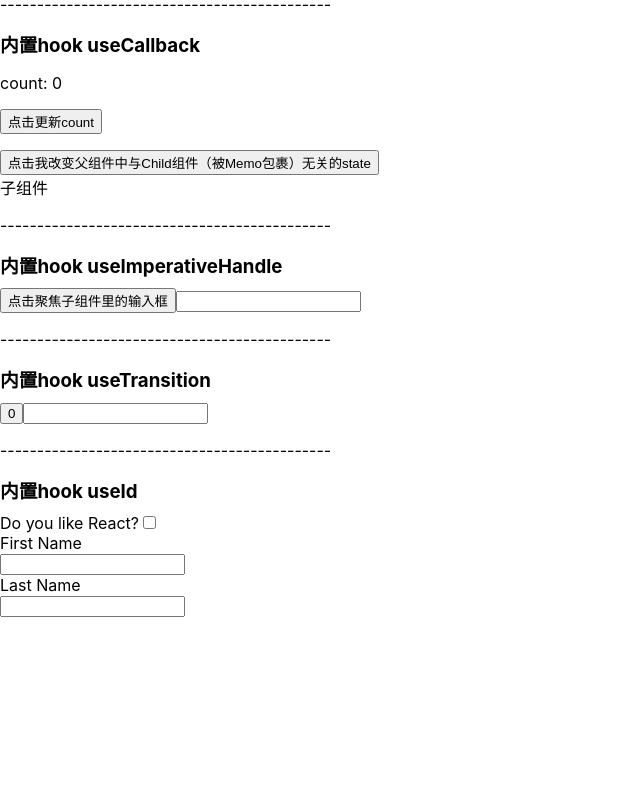
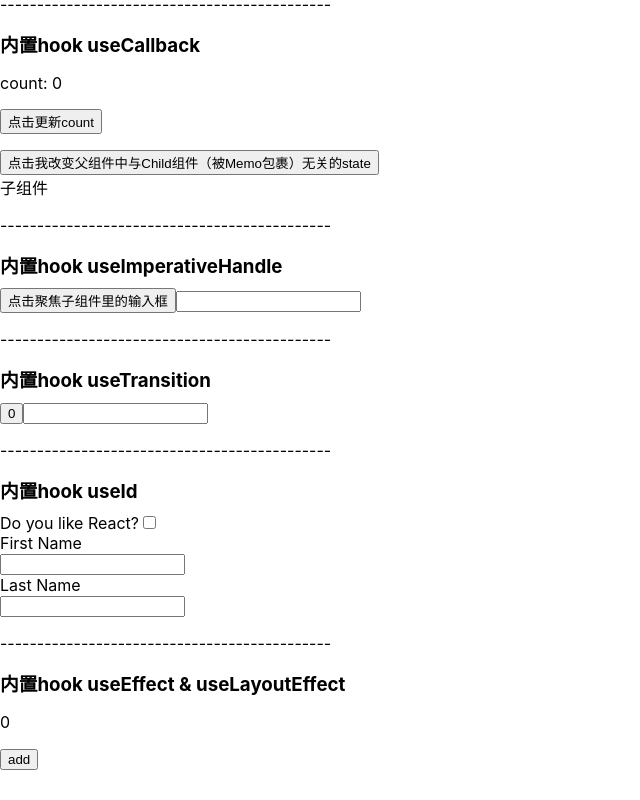
Before and after one commit to aniviaH/study-react, a React (Create React App) app: page / in a window 1280 px wide. Shown: the part 1170-1970 px from the top of the page, without its empty margins (0-640 px from the left). Before the commit the page ends 1817 px from the top, so only its background shows below. Built offline with nearby package versions, Linux system fonts and the light colour scheme.

Commit message:
feat: useEffect

```diff
--- /dev/null
+++ b/src/hooks/useEffect.js
@@ -0,0 +1,37 @@
+import { useState, useEffect, useLayoutEffect } from "react";
+
+export function ExampleUseEffect () {
+  const [count, setCount] = useState(0)
+
+  function handleCountChange () {
+    setCount(c => c + 1)
+  }
+
+  // 使用 useEffect 完成副作用操作。赋值给 useEffect 的函数会在组件渲染到屏幕之后执行。
+  useEffect(() => {
+    console.log('订阅---count----', count)
+    console.log('订阅---document count---', document.getElementById('count').innerText);
+    return () => {
+      // 通常，组件卸载时需要清除 effect 创建的诸如订阅或计时器 ID 等资源。要实现这一点，useEffect 函数需返回一个清除函数。
+      // 为防止内存泄漏，清除函数会在组件卸载前执行。另外，如果组件多次渲染（通常如此），则在执行下一个 effect 之前，上一个 effect 就已被清除。在上述示例中，意味着组件的每一次更新都会创建新的订阅
+      // 与 componentDidMount、componentDidUpdate 不同的是，传给 useEffect 的函数会在浏览器完成布局与绘制之后，在一个延迟事件中被调用。这使得它适用于许多常见的副作用场景，比如设置订阅和事件处理等情况，因为绝大多数操作不应阻塞浏览器对屏幕的更新。
+      console.log('取消订阅---count----', count) // 每次执行清除函数，里面获取的数据是旧的
+      console.log('取消订阅---document count---', document.getElementById('count').innerText); // 每次执行清除函数，里面获取的dom是最新的（执行下一个 effect 之前，先清除上一个 effect-执行上一个effect的清除函数，传给 useEffect 的函数会在浏览器完成布局与绘制之后，在一个延迟事件中被调用 ）
+    };
+  }, [count]);
+
+  useLayoutEffect(() => {
+    console.log('useLayoutEffect---count----', count)
+    console.log('useLayoutEffect---document count---', document.getElementById('count').innerText);
+  }, [count])
+
+  return (
+    <>
+      <p>---------------------------------------------</p>
+      <h3>内置hook useEffect & useLayoutEffect</h3>
+
+      <p id="count">{count}</p>
+      <button onClick={handleCountChange}>add</button>
+    </>
+  )
+}
--- a/src/index.js
+++ b/src/index.js
@@ -12,6 +12,7 @@ import {ExampleUseCallback1, ExampleUseCallback2} from './hooks/useCallback'
 import {ExampleUseImperativeHandle} from './hooks/useImperativeHandle'
 import {ExampleUseTransition} from './hooks/useTransition'
 import {ExampleUseId} from './hooks/useId'
+import {ExampleUseEffect} from './hooks/useEffect'
 
 import './test-eslint/index'
 
@@ -51,6 +52,8 @@ root.render(
       <ExampleUseTransition></ExampleUseTransition>
 
       <ExampleUseId></ExampleUseId>
+
+      <ExampleUseEffect></ExampleUseEffect>
     </>
   // </React.StrictMode>
 );
```
